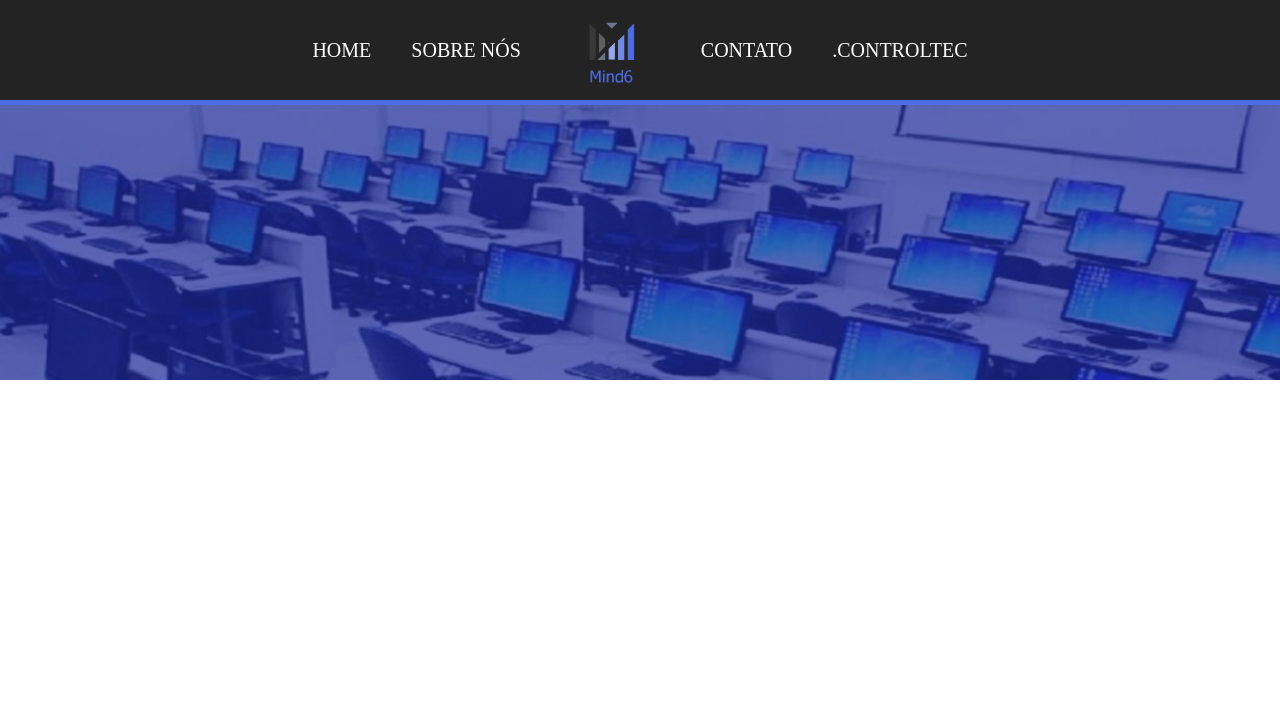
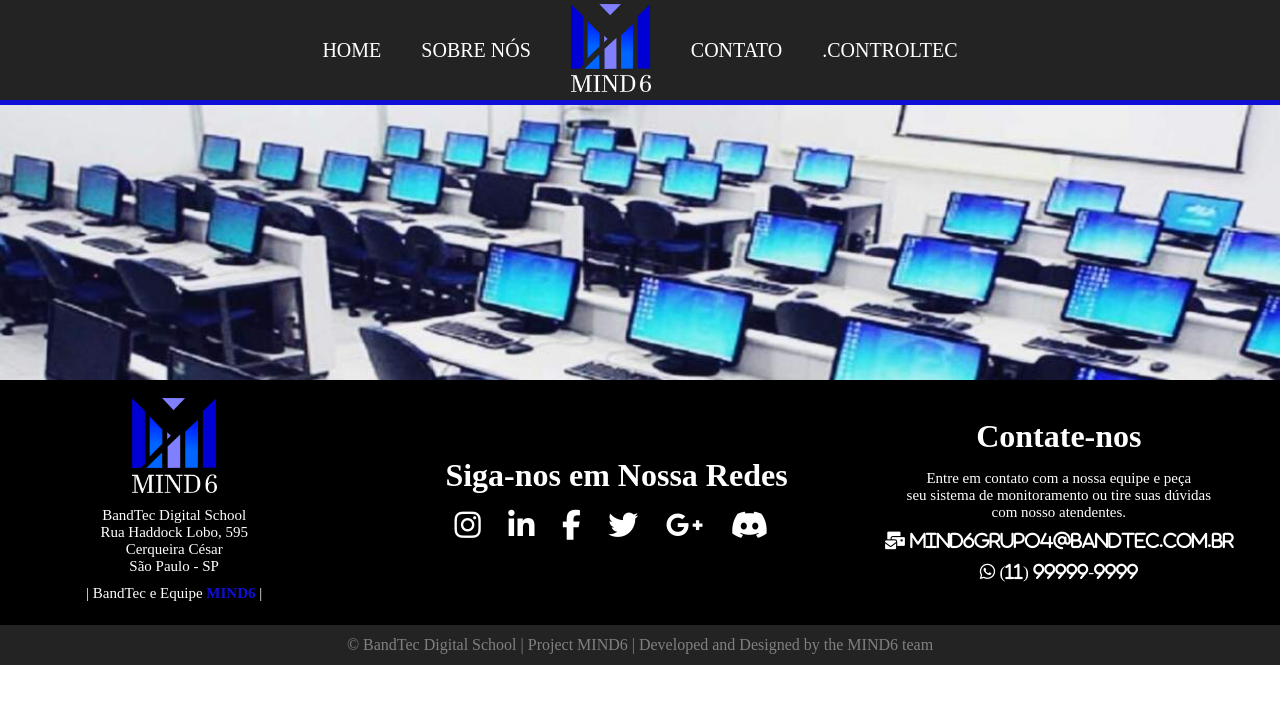
Before and after one commit to BandTec/grupo-04-adsb-20201, a plain HTML site: page site/index.html in a window 1280 px wide. Drawn offline with Linux system fonts and the light colour scheme.

Commit message:
Footer desenvolvido

```diff
--- a/site/css/index.css
+++ b/site/css/index.css
@@ -1,11 +1,102 @@
-.laboratorio{
+:root {
+    --cor-principal: #0f0fd8;
+    --cor-secundaria: #232323;
+    --cor-terciaria: #8080ffff;
+    --cor-quartenaria: #0066ffff;
+}
+
+.laboratorio {
     width: 100%;
     background: url('../img/laboratorio.jpg') center top no-repeat;
     background-size: 100%;
     height: 300px;
 }
-.laboratorio div{
+
+.laboratorio div {
     background: rgba(27, 40, 155, 0.685);
     height: 100%;
     width: 100%;
 }
+
+/*Footer (Rodapé)*/
+.footer {
+    background-color: #000000;
+    color: white;
+    height: 285px;
+    position: relative;
+    z-index: -1;
+}
+
+.footer .footer-content {
+    height: 240px;
+    display: flex;
+}
+
+.footer .footer-content .footer-section {
+    flex: 1;
+}
+
+.footer .footer-content {
+    text-align: center;
+    align-items: center;
+    justify-content: center;
+    margin-left: -47px;
+    /* margin-right: 8px; */
+}
+
+.footer .footer-content img {
+    width: 85px;
+    margin-bottom: 10px;
+}
+
+/* Footer | Localização */
+
+.footer .footer-content .location p {
+    font-size: 15px;
+}
+
+.footer .footer-content .mind {
+    padding-top: 10px;
+
+}
+
+.footer .footer-content .mind span {
+    color: var(--cor-principal);
+    font-weight: bold;
+}
+
+/* Footer | Siga-nos */
+.footer .footer-content .footer-section .redes-social {
+    letter-spacing: 10px;
+
+    font-size: 30px;
+    margin-top: 15px;
+}
+
+/* Contate-nos */
+
+.footer .footer-content .contate p {
+    font-size: 15px;
+    margin-top: 15px;
+}
+
+.footer .footer-content .contact span {
+    display: block;
+    font-size: 1.1em;
+
+    margin-top: 10px;
+}
+
+.footer .footer-bottom {
+    background-color: var(--cor-secundaria);
+    color: #808080;
+    height: 40px;
+    width: 100%;
+    text-align: center;
+    justify-content: center;
+    align-items: center;
+    position: absolute;
+    bottom: 0px;
+    left: 0px;
+    display: flex;
+}
--- a/site/css/menu.css
+++ b/site/css/menu.css
@@ -1,29 +1,36 @@
-
-*{
+* {
     margin: 0;
     padding: 0;
 }
-:root{
-    --cor-principal: #4d6de3;
-    --cor-secundaria:#232323;
+
+:root {
+    --cor-principal: #0f0fd8;
+    --cor-secundaria: #232323;
+    --cor-terciaria: #8080ffff;
+    --cor-quartenaria: #0066ffff;
+
 }
-.logo{
+
+.logo {
     padding: 0 20px;
 
 }
-.logo img{
-    width: 100px;
+
+.logo img {
+    width: 80px;
 }
-.menu{
+
+.menu {
     position: fixed;
     width: 100%;
     height: 100px;
     color: white;
-    background:var(--cor-secundaria);
+    background: var(--cor-secundaria);
     border-bottom: 5px solid var(--cor-principal);
 
 }
-.menu ul{
+
+.menu ul {
     display: flex;
     width: 100%;
     height: 100%;
@@ -32,15 +39,17 @@
     align-items: center;
 
 }
-a{
+
+a {
     text-decoration: none;
     color: white;
-    font-size:20px;
+    font-size: 20px;
     text-transform: uppercase;
     padding: 20px;
 }
-a:hover{
+
+a:hover {
     border-radius: 20px;
-    background:var(--cor-principal);
+    background: var(--cor-quartenaria);
     transition-duration: 1s;
 }
--- a/site/index.html
+++ b/site/index.html
@@ -1,27 +1,83 @@
 <!DOCTYPE html>
-<html lang="en">
+<html lang="pt-br">
+
     <head>
         <meta charset="UTF-8">
         <meta name="viewport" content="width=device-width, initial-scale=1.0">
         <meta http-equiv="X-UA-Compatible" content="ie=edge">
         <link rel="stylesheet" href="css/index.css">
         <link rel="stylesheet" href="css/menu.css">
-    <title>Home</title>
+        <title>MIND6</title>
     </head>
+
     <body>
         <div class="menu">
             <ul>
                 <li><a href="#">Home</a></li>
                 <li><a href="#">Sobre nós</a></li>
-            <li class="logo"><img src="img/logo.png"  alt=""></li>
+                <li class="logo"><img src="Logo-MIND6.png" alt=""></li>
                 <li><a href="#">Contato</a></li>
                 <li><a href="#">.ControlTec</a></li>
             </ul>
         </div>
         <div style="width: 100%; height: 80px"></div>
         <div class="laboratorio">
+        </div>
 
-        <div></div>
+        <div class="footer">
+            <div class="footer-content">
+                <div class="footer-section location">
+                    <img src="Logo-MIND6.png" alt="Logo MIND6">
+                    <p>
+                        BandTec Digital School <br>
+                        Rua Haddock Lobo, 595 <br>
+                        Cerqueira César <br>
+                        São Paulo - SP
+                    </p>
+
+                    <div class="mind">
+                        <p>| BandTec e Equipe <span>MIND6</span> |</p>
                     </div>
+                </div>
+
+                <div class="footer-section redes">
+                    <h1>Siga-nos em Nossa Redes</h1>
+
+                    <div class="redes-social">
+                        <span><i class="fab fa-instagram"></i></span>
+                        <span><i class="fab fa-linkedin-in"></i></span>
+                        <span><i class="fab fa-facebook-f"></i></span>
+                        <span><i class="fab fa-twitter"></i></span>
+                        <span><i class="fab fa-google-plus-g"></i></span>
+                        <span><i class="fab fa-discord"></i></span>
+                    </div>
+                </div>
+
+                <div class="footer-section contate">
+                    <h1>Contate-nos</h1>
+                    <p>
+                        Entre em contato com a nossa equipe e peça <br>
+                        seu sistema de monitoramento ou tire suas dúvidas <br>
+                        com nosso atendentes.
+                    </p>
+
+                    <div class="contact">
+                        <span><i class="fas fa-mail-bulk"> Mind6Grupo4@bandtec.com.br</i></span>
+                        <span><i class="fab fa-whatsapp"> (11) 99999-9999</i></span>
+                    </div>
+                </div>
+            </div>
+
+            <div class="footer-bottom">
+                &copy; BandTec Digital School | Project MIND6 |
+                Developed and Designed by the MIND6 team
+            </div>
+        </div>
+
+
+
     </body>
+
 </html>
+
+<script src="https://kit.fontawesome.com/26d639ee5e.js" crossorigin="anonymous"></script>
```
Lines whose indentation alone changed are shown as unchanged.
